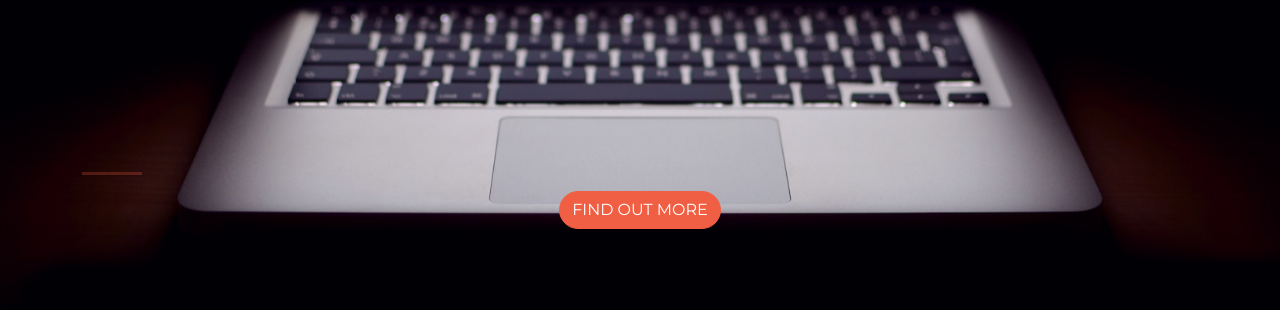
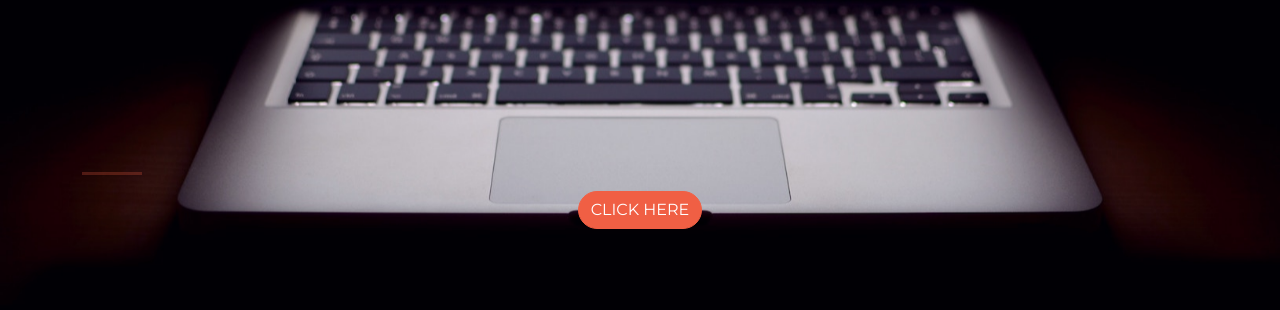
Before and after one commit to Imane-Iman/startup-page, a plain HTML site: page index.html in a window 1280 px wide. Shown: the part 354-664 px from the top of the page. Drawn offline with nearby package versions, Linux system fonts and the light colour scheme.

Commit message:
Button changed

```diff
--- a/index.html
+++ b/index.html
@@ -25,7 +25,7 @@
         <div class="buffer col-12"></div>
         <section class="text-center col-12">
           <hr>
-          <button type="button" class="btn btn-primary">Find out more</button>
+          <button type="button" class="btn btn-primary">Click Here</button>
         </section>
       </div>
     </div>
```
